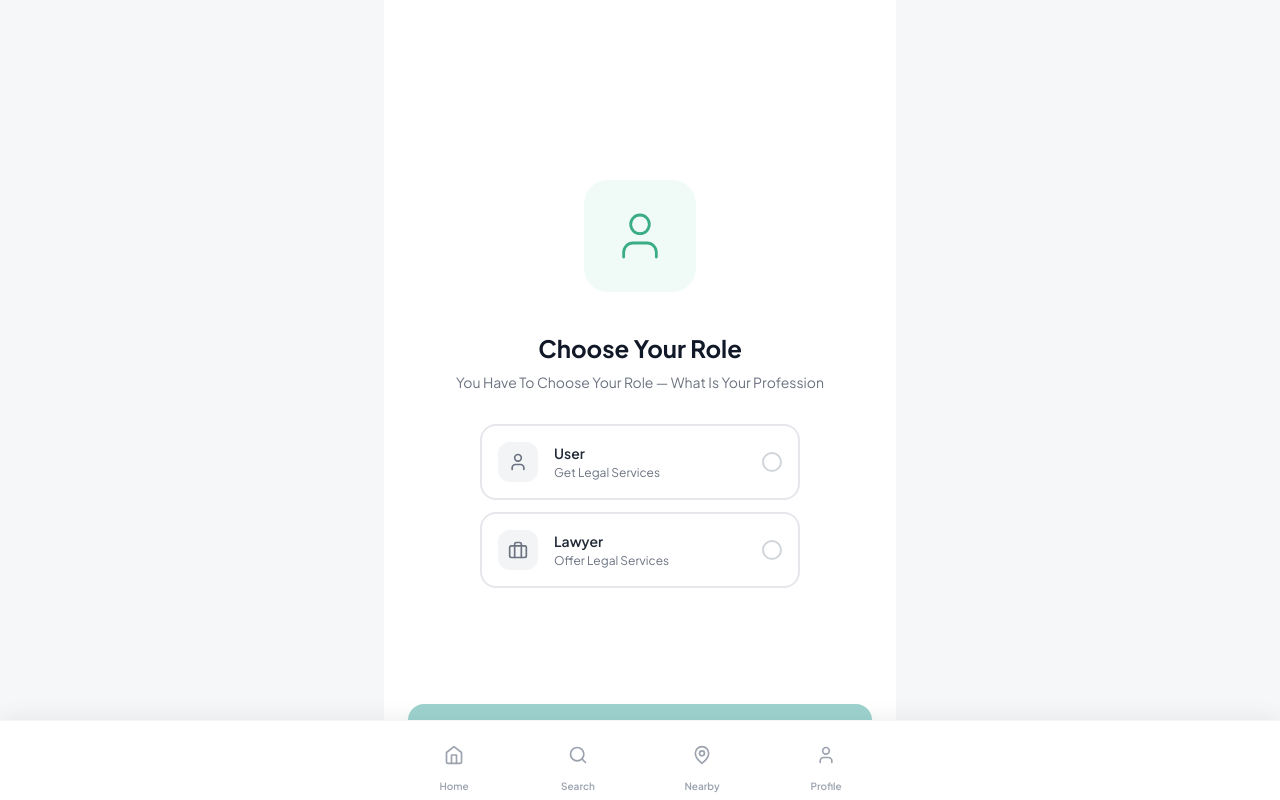
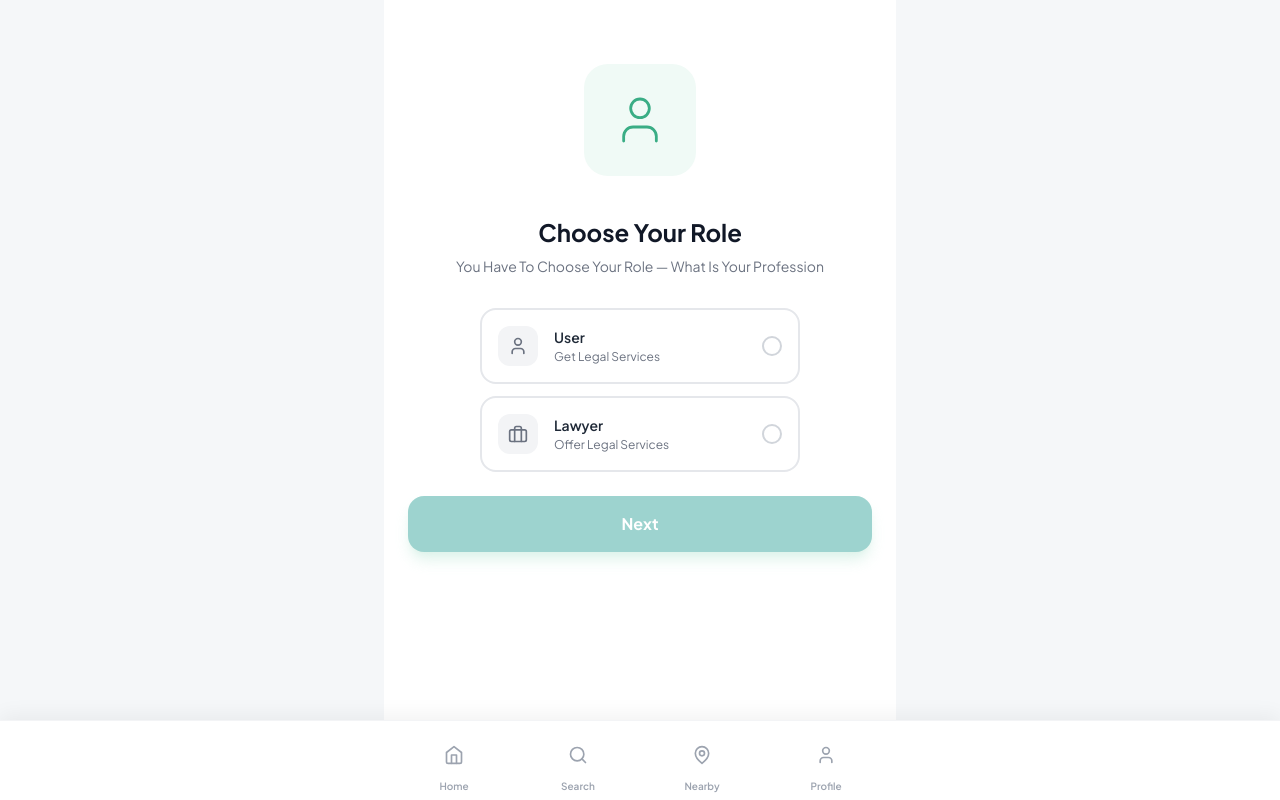
Before and after one commit to legalitt04-hub/legalitt, a React (Vite) app in the folder frontend/: page /role-select in a window 1280 px wide. Built offline with nearby package versions, Linux system fonts and the light colour scheme; no server answers.

Commit message:
Fix role select button position

```diff
--- a/frontend/src/pages/RoleSelect.jsx
+++ b/frontend/src/pages/RoleSelect.jsx
@@ -28,9 +28,9 @@ export default function RoleSelect({ onSelect }) {
   };
 
   return (
-    <div className="min-h-screen bg-white flex flex-col px-6 pt-16 pb-10">
+    <div className="min-h-screen bg-white flex flex-col px-6 pt-10 pb-6">
       {/* Illustration placeholder */}
-      <div className="flex-1 flex flex-col items-center justify-center">
+      <div className="flex flex-col items-center justify-center py-6">
         <div className="w-28 h-28 bg-primary-50 rounded-3xl flex items-center justify-center mb-10">
           <User size={56} className="text-primary-400" strokeWidth={1.2} />
         </div>
```
